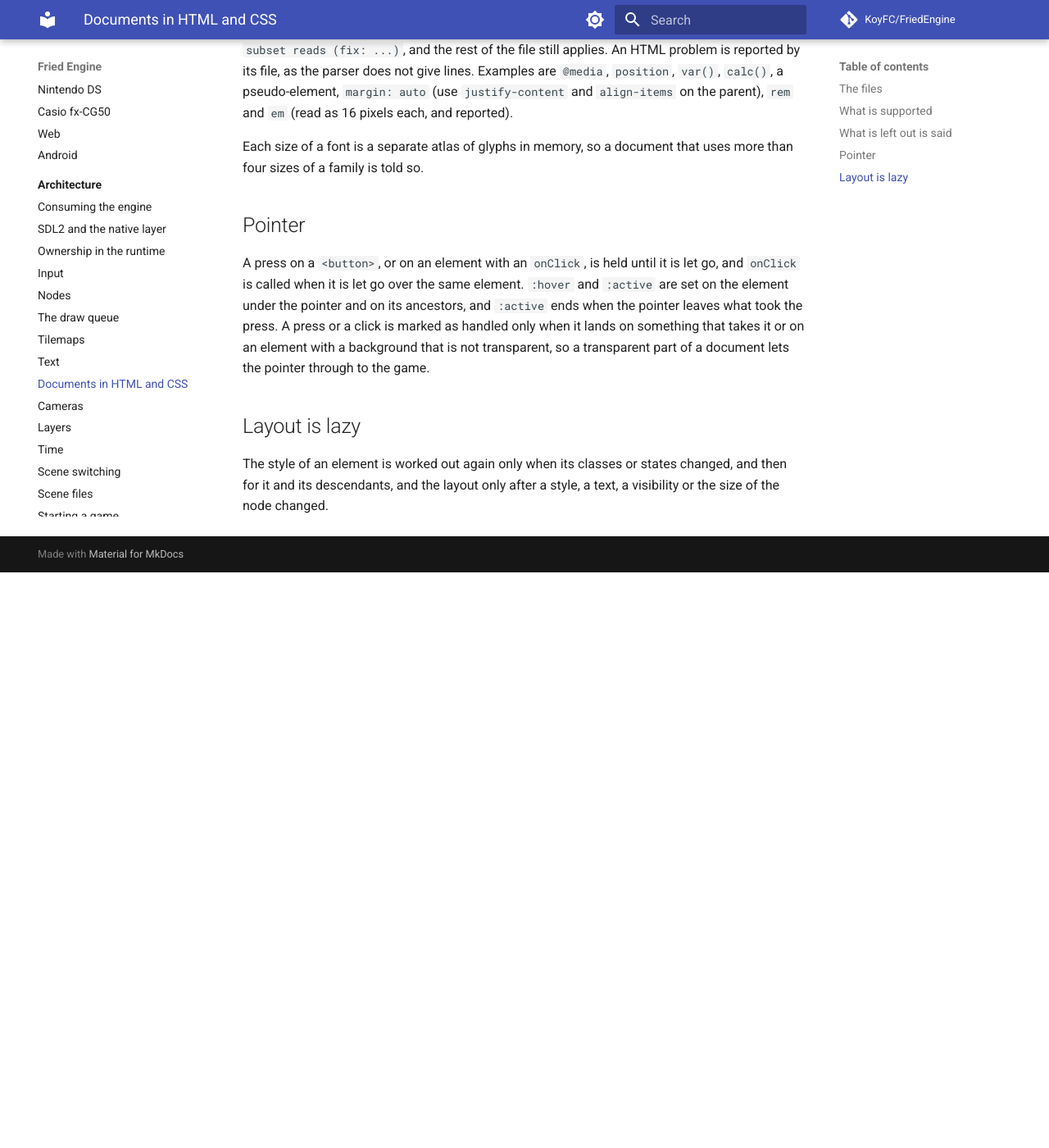
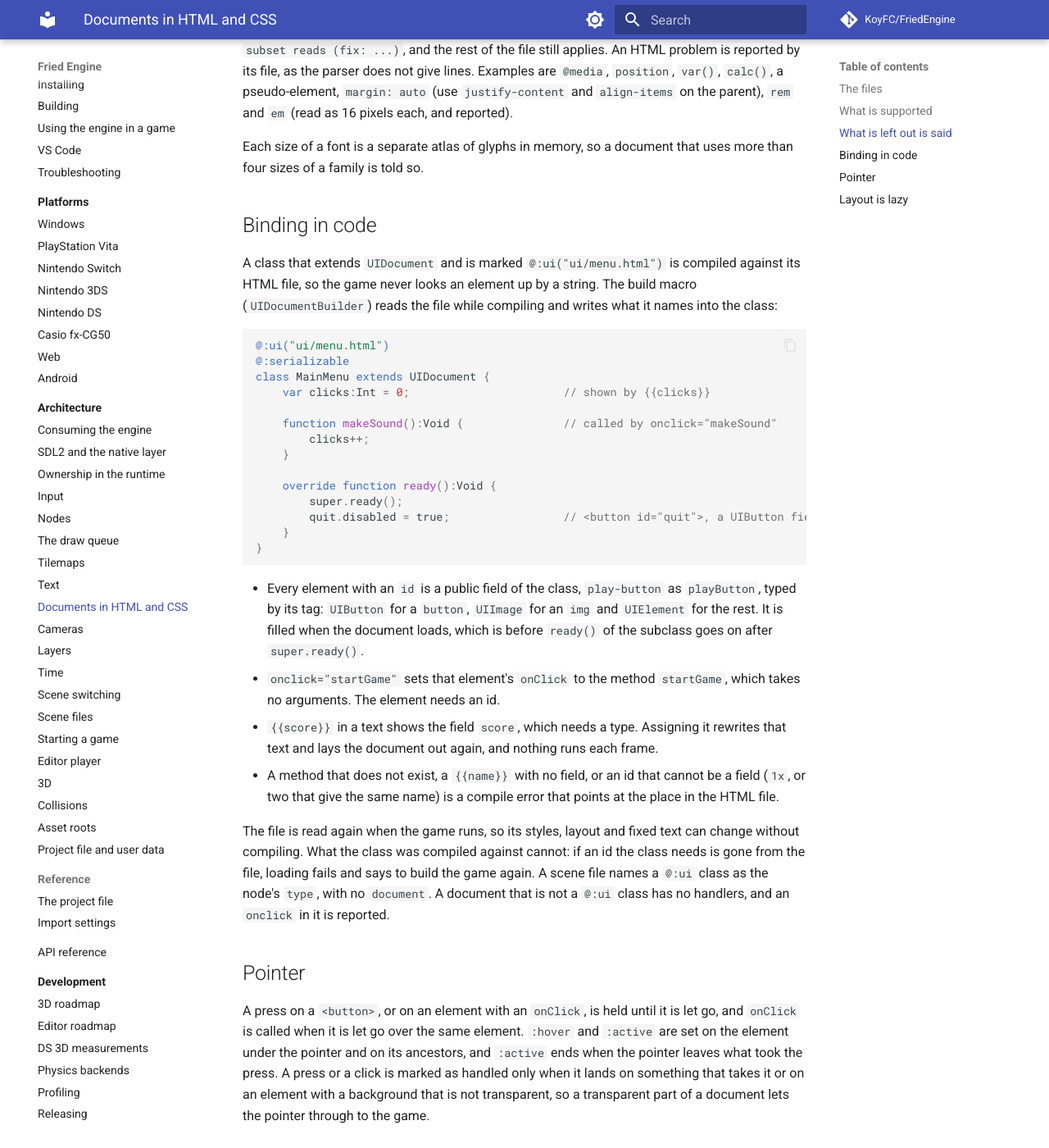
Before and after one commit to KoyFC/FriedEngine, an MkDocs documentation site: the page built from docs/architecture/ui-documents.md, in a window 1280 px wide and 1400 px high, scrolled down 2105 px. Shown: the whole window at 82% size. Built offline with MkDocs 1.6.1 and Material for MkDocs 9.7.7, drawn with Linux system fonts in a browser that asks for light colours; comment, search, counter and statistics services are not loaded; before the commit the page ends 2803 px from its top, so only the background shows below that.

Commit message:
Bind HTML Ids, Handlers and Texts to a UIDocument Class at Compile Time

````diff
--- a/docs/architecture/ui-documents.md
+++ b/docs/architecture/ui-documents.md
@@ -48,6 +48,34 @@ Every property, value, selector, element or rule that is not supported is report
 
 Each size of a font is a separate atlas of glyphs in memory, so a document that uses more than four sizes of a family is told so.
 
+## Binding in code
+
+A class that extends `UIDocument` and is marked `@:ui("ui/menu.html")` is compiled against its HTML file, so the game never looks an element up by a string. The build macro (`UIDocumentBuilder`) reads the file while compiling and writes what it names into the class:
+
+```haxe
+@:ui("ui/menu.html")
+@:serializable
+class MainMenu extends UIDocument {
+	var clicks:Int = 0;                       // shown by {{clicks}}
+
+	function makeSound():Void {               // called by onclick="makeSound"
+		clicks++;
+	}
+
+	override function ready():Void {
+		super.ready();
+		quit.disabled = true;                 // <button id="quit">, a UIButton field
+	}
+}
+```
+
+- Every element with an `id` is a public field of the class, `play-button` as `playButton`, typed by its tag: `UIButton` for a `button`, `UIImage` for an `img` and `UIElement` for the rest. It is filled when the document loads, which is before `ready()` of the subclass goes on after `super.ready()`.
+- `onclick="startGame"` sets that element's `onClick` to the method `startGame`, which takes no arguments. The element needs an id.
+- `{{score}}` in a text shows the field `score`, which needs a type. Assigning it rewrites that text and lays the document out again, and nothing runs each frame.
+- A method that does not exist, a `{{name}}` with no field, or an id that cannot be a field (`1x`, or two that give the same name) is a compile error that points at the place in the HTML file.
+
+The file is read again when the game runs, so its styles, layout and fixed text can change without compiling. What the class was compiled against cannot: if an id the class needs is gone from the file, loading fails and says to build the game again. A scene file names a `@:ui` class as the node's `type`, with no `document`. A document that is not a `@:ui` class has no handlers, and an `onclick` in it is reported.
+
 ## Pointer
 
 A press on a `<button>`, or on an element with an `onClick`, is held until it is let go, and `onClick` is called when it is let go over the same element. `:hover` and `:active` are set on the element under the pointer and on its ancestors, and `:active` ends when the pointer leaves what took the press. A press or a click is marked as handled only when it lands on something that takes it or on an element with a background that is not transparent, so a transparent part of a document lets the pointer through to the game.
````
Also changed, not shown: sandbox/assets/ui/menu.html (+4 -3 lines), 8 other files.
